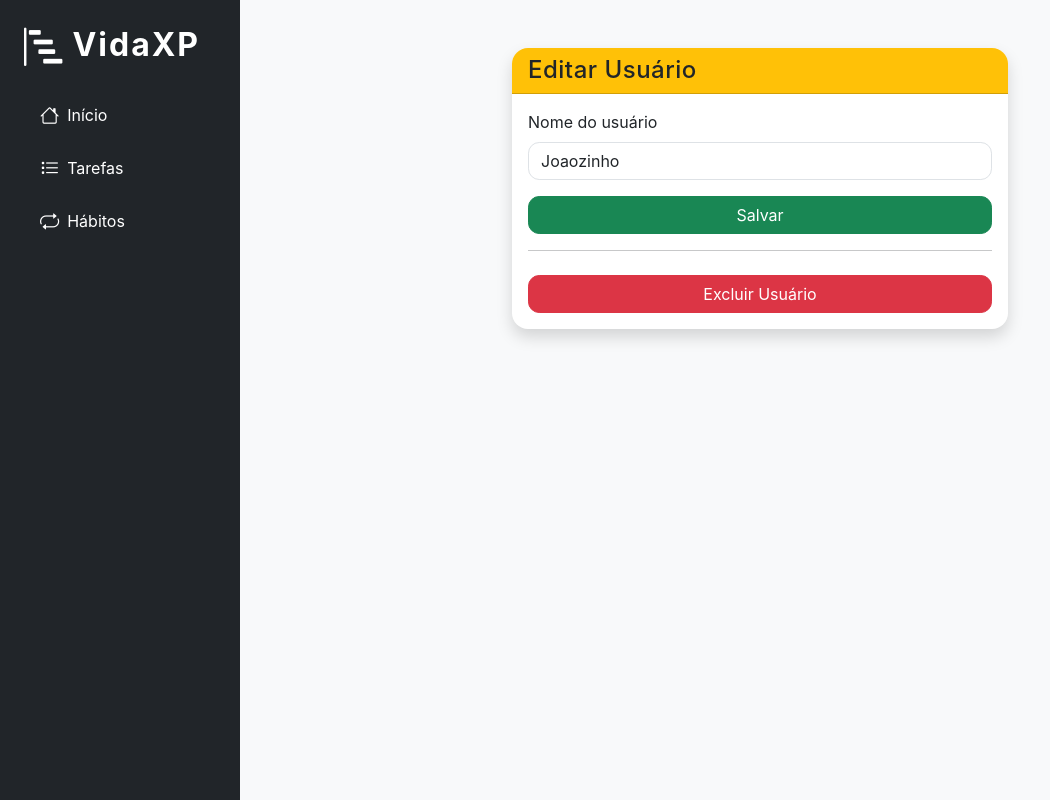
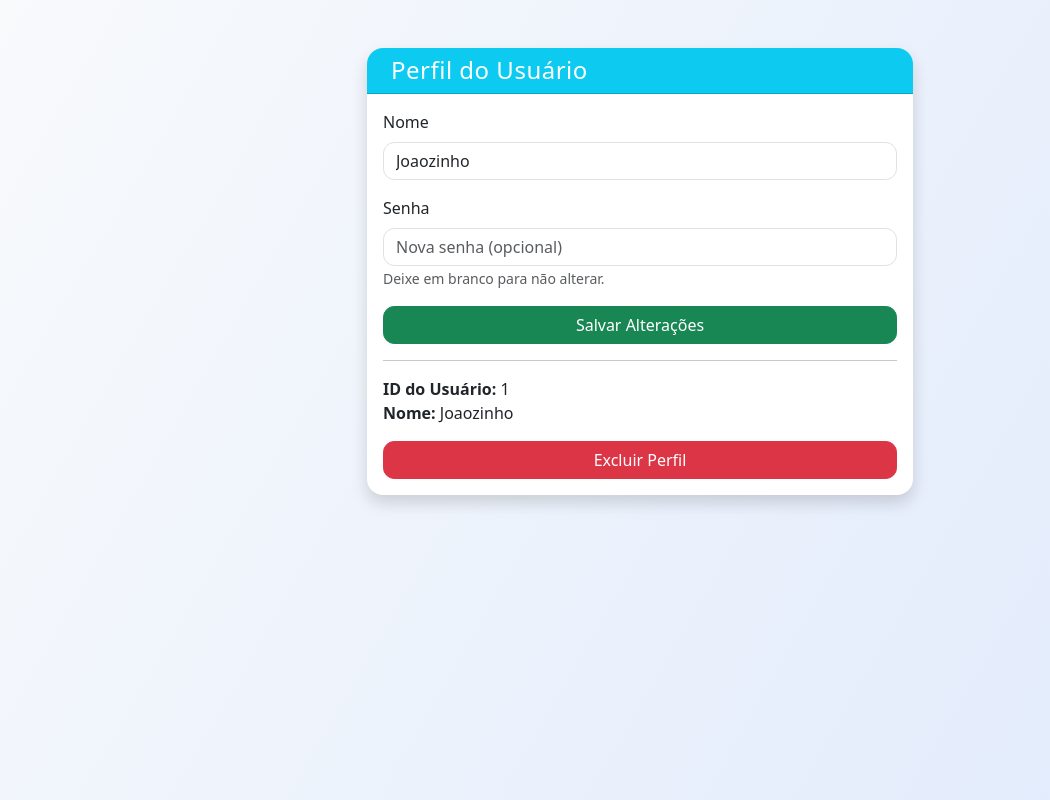
Before and after one commit to Jvezyk/VidaXp---analytics, a Flask app: page /editar_usuario/1 in a window 1280 px wide. Shown: the whole page, without its empty margins (0-1050 px from the left). Run offline with Flask 3, Linux system fonts and the light colour scheme; data that the repository does not hold is empty.

Commit message:
finalização

```diff
--- a/main.py
+++ b/main.py
@@ -103,12 +103,13 @@ def editar_usuario(id):
     return render_template("editar_usuario.html", usuario=usuario)
 
 
-@app.route("/excluir_usuario/<int:id>")
+@app.route("/excluir_usuario/<int:id>", methods=["POST"])
 def excluir_usuario(id):
     usuario = Usuario.query.get_or_404(id)
     db.session.delete(usuario)
     db.session.commit()
-    return redirect(url_for("criar_usuario"))
+    session.pop("usuario_id", None)
+    return redirect(url_for("login"))
 
 
 @app.route("/inicio")
@@ -166,8 +167,10 @@ def remover_tarefa(id):
 
 @app.route("/adicionar_habito", methods=["POST"])
 def adicionar_habito():
+    usuario_id = session.get("usuario_id")
+    usuario = Usuario.query.get(usuario_id)
     titulo = request.form["titulo"]
-    habito = Habito(titulo=titulo)
+    habito = Habito(titulo=titulo, usuario=usuario)
     db.session.add(habito)
     db.session.commit()
     return redirect(url_for("habitos"))
--- a/templates/base.html
+++ b/templates/base.html
@@ -49,7 +49,7 @@
   </script>
   <style>
     body {
-      font-family: 'Inter', 'Segoe UI', Arial, sans-serif;
+      font-family: Cambria, Cochin, Georgia, Times, 'Times New Roman', serif;
     }
   </style>
 </head>
@@ -62,7 +62,10 @@
     <nav class="sidebar bg-dark text-white p-4 d-flex flex-column justify-content-between">
       <div>
         <h2 class="mb-4" style="font-weight: bold; letter-spacing: 2px;">
-          <i class="bi bi-bar-chart-steps me-2"></i>VidaXP
+          <i class="bi bi-bar-chart-steps me-2"></i>Vida
+          <br>
+          <span style="font: weight semibold; letter-spacing: 3px;">Analytics
+          </span>
         </h2>
         <ul class="nav flex-column gap-2">
           <li class="nav-item">
@@ -83,6 +86,10 @@
           </li>
         </ul>
       </div>
+      <div class="mt-auto p-2 ">
+        <a href="{{ url_for('editar_usuario', id=session['usuario_id']) }}" class="btn btn-outline-light w-100 mt-4">⚙️
+          Perfil</a>
+      </div>
       <!-- ... resto da sidebar ... -->
     </nav>
     <!-- Main Content -->
--- a/templates/editar_usuario.html
+++ b/templates/editar_usuario.html
@@ -1,29 +1,48 @@
-{% extends "base.html" %}
-{% block content %}
+<!DOCTYPE html>
+<html lang="pt-br">
+
+<head>
+    <meta charset="UTF-8">
+    <title>Login</title>
+    <link rel="stylesheet" href="{{ url_for('static', filename='style.css') }}">
+    <link rel="stylesheet" href="https://cdn.jsdelivr.net/npm/bootstrap@5.3.3/dist/css/bootstrap.min.css">
+</head>
 <div class="container py-5">
     <div class="row justify-content-center">
-        <div class="col-md-6">
+        <div class="col-md-7 col-lg-6">
             <div class="card shadow border-0 rounded-4">
-                <div class="card-header bg-warning text-dark rounded-top-4">
-                    <h4 class="mb-0">Editar Usuário</h4>
+                <div class="card-header bg-info text-white rounded-top-4 d-flex align-items-center">
+                    <i class="bi bi-person-circle fs-2 me-2"></i>
+                    <h4 class="mb-0">Perfil do Usuário</h4>
                 </div>
                 <div class="card-body">
                     <form method="POST">
                         <div class="mb-3">
-                            <label for="nome" class="form-label">Nome do usuário</label>
+                            <label for="nome" class="form-label">Nome</label>
                             <input type="text" class="form-control" id="nome" name="nome" value="{{ usuario.nome }}"
                                 required>
                         </div>
-                        <button type="submit" class="btn btn-success w-100">Salvar</button>
+                        <div class="mb-3">
+                            <label for="senha" class="form-label">Senha</label>
+                            <input type="password" class="form-control" id="senha" name="senha"
+                                placeholder="Nova senha (opcional)">
+                            <small class="text-muted">Deixe em branco para não alterar.</small>
+                        </div>
+                        <button type="submit" class="btn btn-success w-100">Salvar Alterações</button>
                     </form>
                     <hr>
+                    <div class="mb-3">
+                        <strong>ID do Usuário:</strong> {{ usuario.id }}<br>
+                        <strong>Nome:</strong> {{ usuario.nome }}
+                    </div>
                     <form action="{{ url_for('excluir_usuario', id=usuario.id) }}" method="post"
-                        onsubmit="return confirm('Tem certeza que deseja excluir este usuário? Todas as tarefas e hábitos serão apagados!');">
-                        <button type="submit" class="btn btn-danger w-100 mt-2">Excluir Usuário</button>
+                        onsubmit="return confirm('Tem certeza que deseja excluir seu perfil? Todas as tarefas e hábitos serão apagados!');">
+                        <button type="submit" class="btn btn-danger w-100">Excluir Perfil</button>
                     </form>
                 </div>
             </div>
         </div>
     </div>
 </div>
-{% endblock %}
+
+</html>
--- a/templates/index.html
+++ b/templates/index.html
@@ -24,7 +24,7 @@
     <div class="col-lg-6">
       <div class="card shadow border-0 rounded-4">
         <div class="card-body">
-          <h2 class="card-title mb-3"><i class="bi bi-bar-chart-steps me-2"></i>Bem-vindo ao VidaXP!</h2>
+          <h2 class="card-title mb-3"><i class="bi bi-bar-chart-steps me-2"></i>Bem-vindo ao Vida Analytics!</h2>
           <p class="card-text">Gerencie suas tarefas e hábitos, acompanhe seu progresso e evolua sua rotina!</p>
           <hr>
           <div class="d-flex gap-4">
@@ -64,7 +64,7 @@
     <ul class="list-group list-group-flush">
       {% set tem_pendente = false %}
       {% for t in tarefas %}
-      {% if t.status == 'pendente' %}
+      {% if t.status != 'concluída' %}
       {% set tem_pendente = true %}
       <li class="list-group-item d-flex justify-content-between align-items-center">
         <span>
@@ -89,7 +89,6 @@
     <div class="px-3 pt-3">
       <h6 class="text-muted mb-2"><i class="bi bi-check2-all"></i> Concluídas</h6>
       <ul class="list-group list-group-flush">
-        {% set tem_concluida = false %}
         {% for t in tarefas %}
         {% if t.status == 'concluída' %}
         {% set tem_concluida = true %}
```
Also changed, not shown: templates/criar_usuario.html (+14 -3 lines), templates/login.html (+14 -3 lines), instance/vidaxp.db, package/relatório/analise.py (deleted), package/relatório/graficos.py (deleted).
